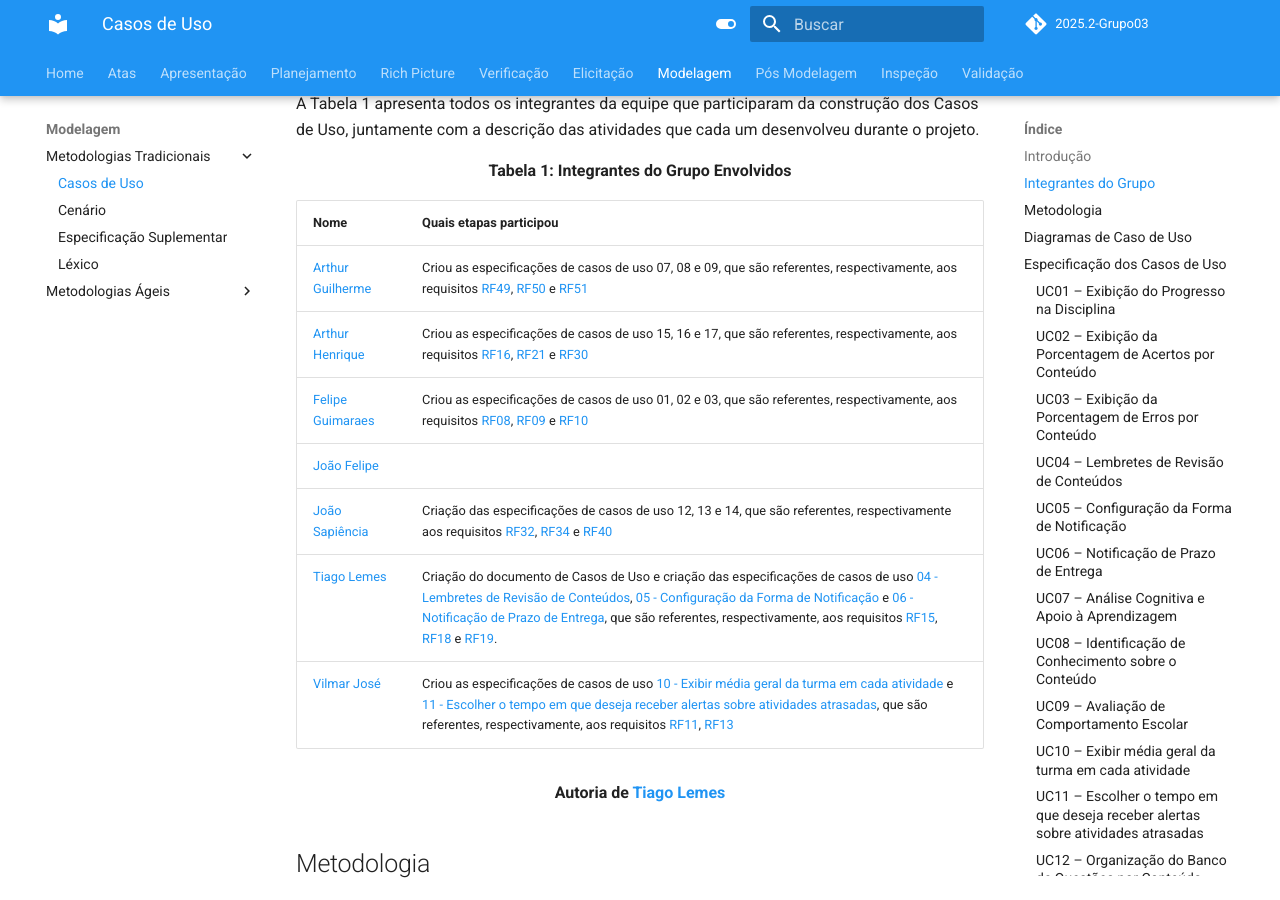
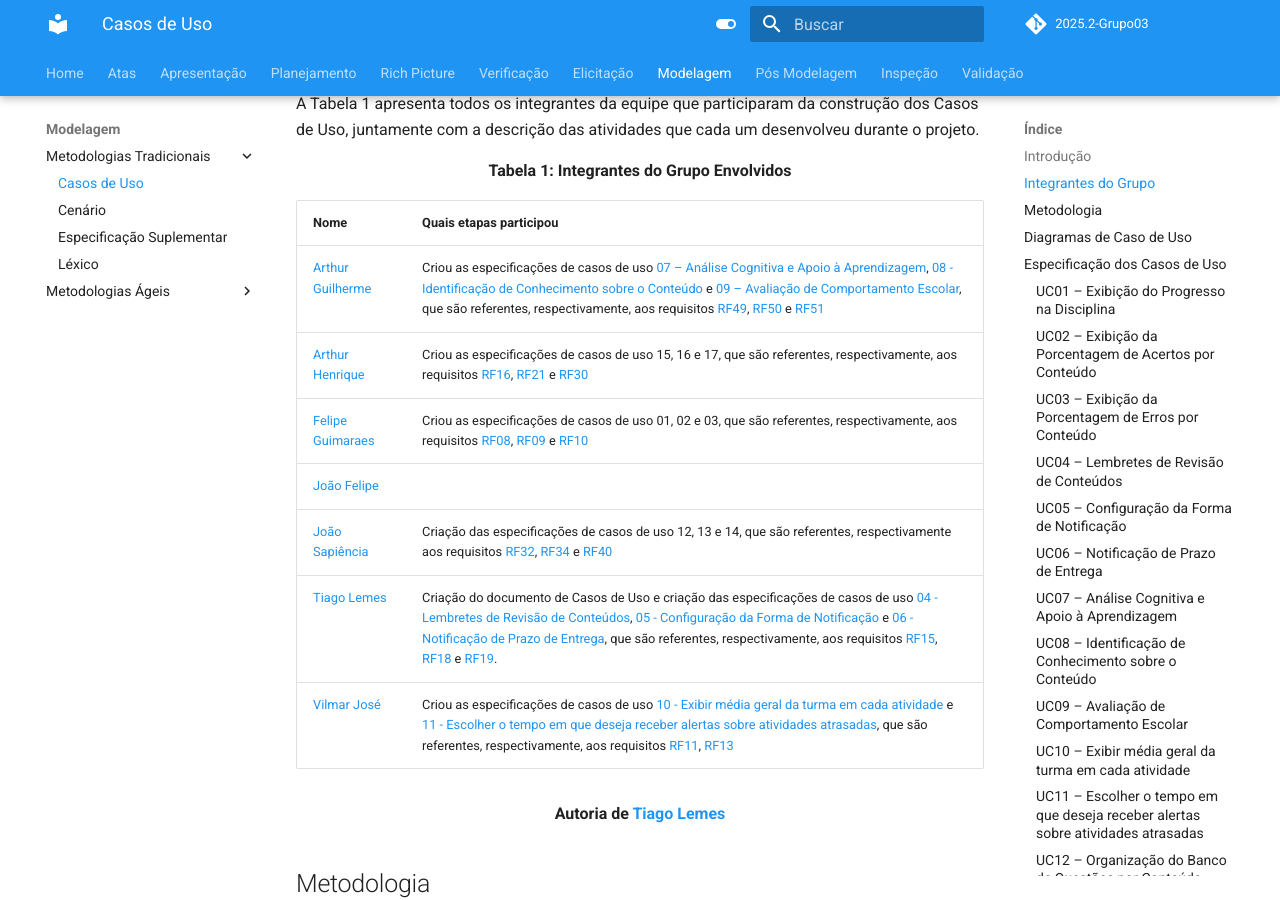
Before and after one commit to Requisitos-de-Software/2025.2-Grupo03, an MkDocs documentation site: the page built from docs/Modelagem/casos_de_uso.md, in a window 1280 px wide and 900 px high, scrolled down 509 px. Built offline with MkDocs 1.6.1 and Material for MkDocs 9.7.7, drawn with Linux system fonts in a browser that asks for light colours; comment, search, counter and statistics services are not loaded.

Commit message:
Update casos_de_uso.md

```diff
--- a/docs/Modelagem/casos_de_uso.md
+++ b/docs/Modelagem/casos_de_uso.md
@@ -13,7 +13,7 @@ A Tabela 1 apresenta todos os integrantes da equipe que participaram da constru
 
 | Nome | Quais etapas participou |
 |---------------------------|---------------------------------------|
-| [Arthur Guilherme](https://github.com/ArthurGuilher62) | Criou as especificações de casos de uso 07, 08 e 09, que são referentes, respectivamente, aos requisitos [RF49](https://requisitos-de-software.github.io/2025.2-Grupo03/Elicitacao/requisitos_elicitados/#RF49), [RF50](https://requisitos-de-software.github.io/2025.2-Grupo03/Elicitacao/requisitos_elicitados/#RF50) e [RF51](https://requisitos-de-software.github.io/2025.2-Grupo03/Elicitacao/requisitos_elicitados/#RF51)|
+| [Arthur Guilherme](https://github.com/ArthurGuilher62) | Criou as especificações de casos de uso [07 – Análise Cognitiva e Apoio à Aprendizagem](#uc07-análise-cognitiva-e-apoio-à-aprendizagem), [08 - Identificação de Conhecimento sobre o Conteúdo](#uc08-identificação-de-conhecimento-sobre-o-conteúdo) e [09 – Avaliação de Comportamento Escolar](#uc09-avaliação-de-comportamento-escolar), que são referentes, respectivamente, aos requisitos [RF49](https://requisitos-de-software.github.io/2025.2-Grupo03/Elicitacao/requisitos_elicitados/#RF49), [RF50](https://requisitos-de-software.github.io/2025.2-Grupo03/Elicitacao/requisitos_elicitados/#RF50) e [RF51](https://requisitos-de-software.github.io/2025.2-Grupo03/Elicitacao/requisitos_elicitados/#RF51)|
 | [Arthur Henrique](https://github.com/arthurhvieira1) | Criou as especificações de casos de uso 15, 16 e 17, que são referentes, respectivamente, aos requisitos [RF16](https://requisitos-de-software.github.io/2025.2-Grupo03/Elicitacao/requisitos_elicitados/#funcionais), [RF21](https://requisitos-de-software.github.io/2025.2-Grupo03/Elicitacao/requisitos_elicitados/#funcionais) e [RF30](https://requisitos-de-software.github.io/2025.2-Grupo03/Elicitacao/requisitos_elicitados/#funcionais)                                       |
 | [Felipe Guimaraes](https://github.com/felipegf1) | Criou as especificações de casos de uso 01, 02 e 03, que são referentes, respectivamente, aos requisitos [RF08](https://requisitos-de-software.github.io/2025.2-Grupo03/Elicitacao/requisitos_elicitados/#funcionais), [RF09](https://requisitos-de-software.github.io/2025.2-Grupo03/Elicitacao/requisitos_elicitados/#funcionais) e [RF10](https://requisitos-de-software.github.io/2025.2-Grupo03/Elicitacao/requisitos_elicitados/#funcionais) |
 | [João Felipe](https://github.com/MrBolt2005) |                                       |
```
